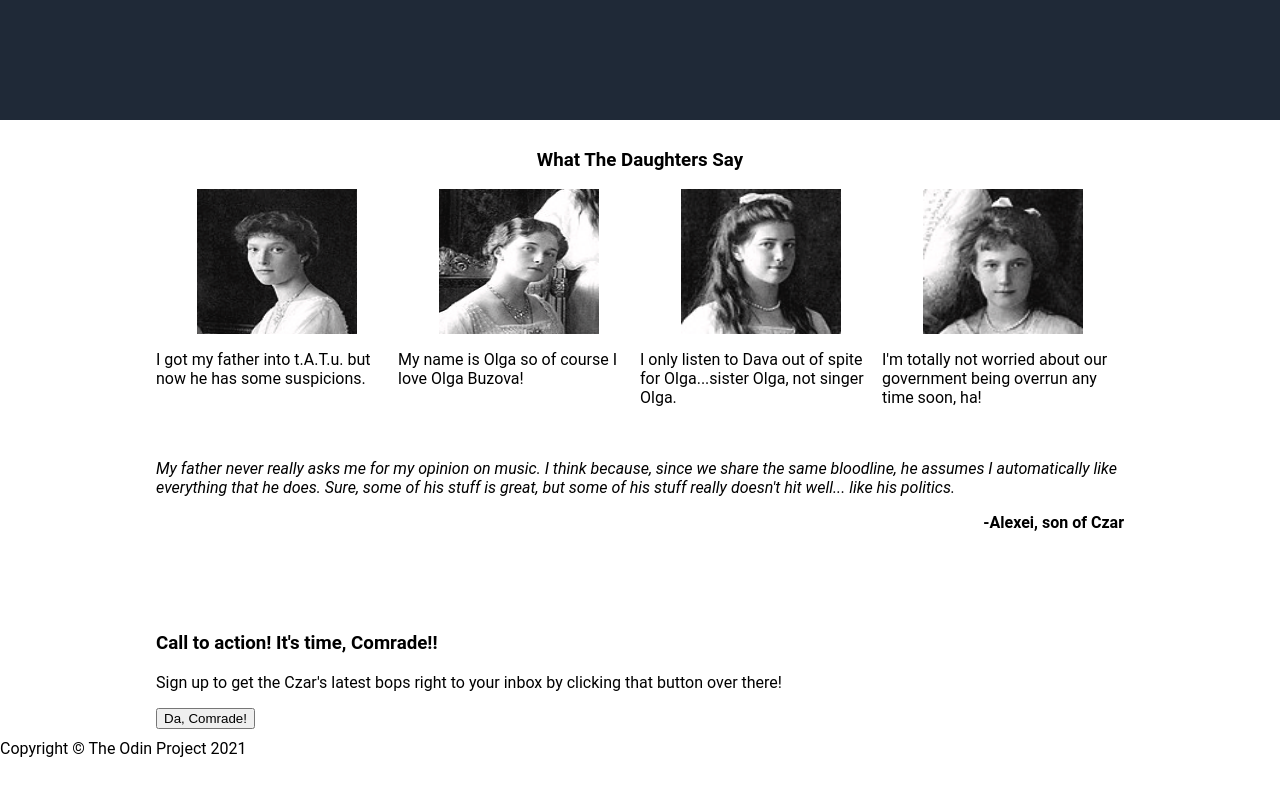
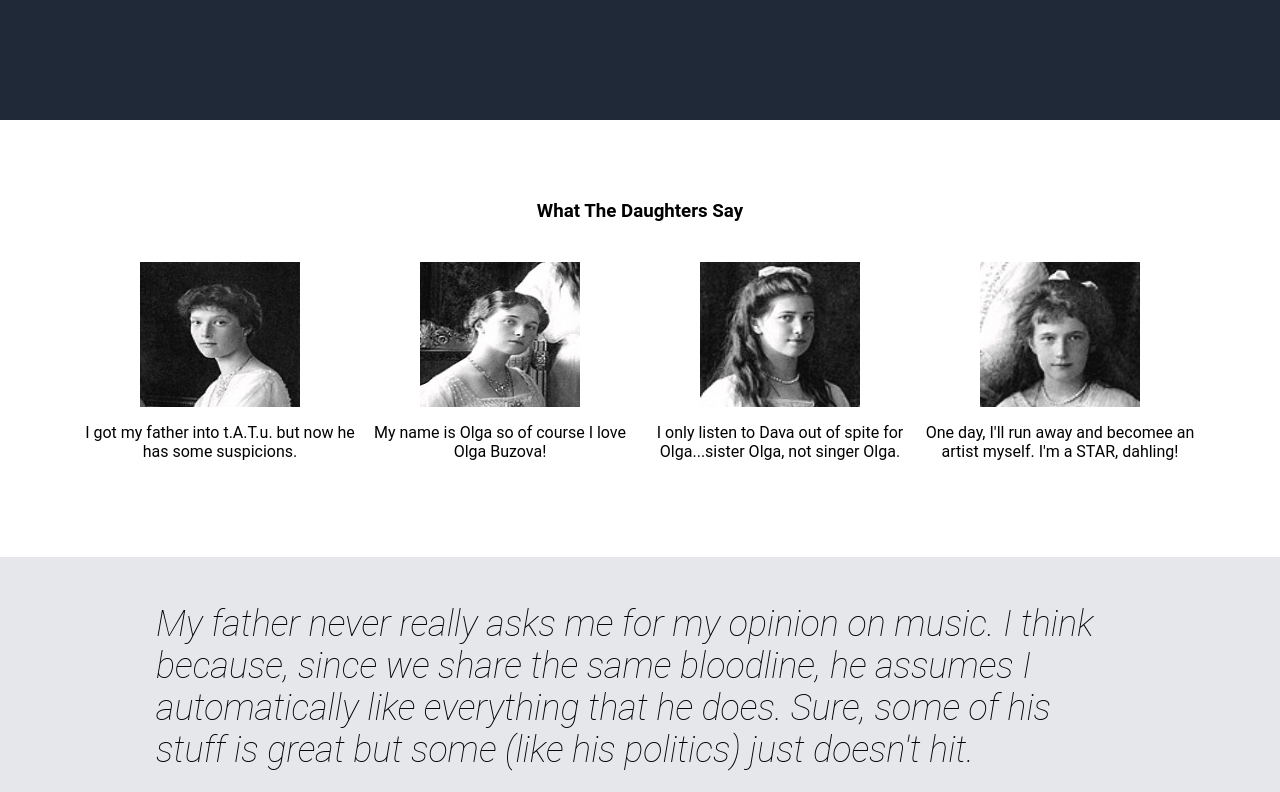
Before and after one commit to smiquirr/LandingPage, a plain HTML site: page index.html in a window 1280 px wide. Shown: the part 488-1280 px from the top of the page. Before the commit the page ends 1246 px from the top, so only its background shows below. Drawn offline with Linux system fonts and the light colour scheme.

Commit message:
fixed boxes in daughters

```diff
--- a/index.html
+++ b/index.html
@@ -44,28 +44,28 @@
 
                     <img src="images/Tatianna.png" alt="Image of Tatianna" style="width:160px;height:145px;">
 
-                    <p>I got my father into t.A.T.u. but now he has some suspicions.</p>
+                    <p class="daughter-d">I got my father into t.A.T.u. but now he has some suspicions.</p>
                 </div>
 
                 <div class="card">
 
                     <img src="images/Olga.png" alt="Image of Olga" style="width:160px;height:145px;">
 
-                    <p>My name is Olga so of course I love Olga Buzova!</p>
+                    <p class="daughter-d">My name is Olga so of course I love Olga Buzova!</p>
                 </div>
 
                 <div class="card">
 
                     <img src="images/Maria.png" alt="image of Maaria" style="width:160px;height:145px;">
 
-                    <p>I only listen to Dava out of spite for Olga...sister Olga, not singer Olga.</p>
+                    <p class="daughter-d">I only listen to Dava out of spite for Olga...sister Olga, not singer Olga.</p>
                 </div>
 
                 <div class="card">
 
                     <img src="images/Anastasia.png" alt="image of Anastasia" style="width:160px;height:145px;">
 
-                    <p>I'm totally not worried about our government being overrun any time soon, ha!</p>
+                    <p class="daughter-d">One day, I'll run away and becomee an artist myself. I'm a STAR, dahling!</p>
                 </div>
             </div>
         </section>
@@ -73,8 +73,7 @@
         <section class="quote-contain">
             <div class="quote-text">
             <p>My father never really asks me for my opinion on music. I think because, since we share the same bloodline, he assumes I
-                automatically like everything that he does. Sure, some of his stuff is great, but some of his stuff really doesn't hit well...
-                like his politics.</p>
+                automatically like everything that he does. Sure, some of his stuff is great but some (like his politics) just doesn't hit.</p>
             </div>
                 <div class="quoter">
                     <b>-Alexei, son of Czar</b>
--- a/styles.css
+++ b/styles.css
@@ -48,7 +48,8 @@ header
 
 .daughters-info
 {
-    padding: 10px 156px 10px 156px;
+    padding: 10px 156px 10px 100x;
+    margin: 80px;
 }
 
 .d-say
@@ -56,14 +57,11 @@ header
     text-align: center;
 }
 
-
-
-
-
 .card-contain
 {
     display: flex;
-    justify-content: center;
+    justify-content: space-between;
+    margin-top: 40px;
 
 }
 
@@ -75,7 +73,13 @@ header
     align-items: center;
     width: 250px;
     block-size: fit-content;
+    flex: 1;
 
+}
+
+.daughter-d
+{
+    text-align: center;
 }
 .image
 {
@@ -89,15 +93,20 @@ header
 .quote-contain
 {
     padding: 10px 156px 10px 156px;
+    background-color: #E5E7Eb;
 }
+
 .quote-text
 {
-    font-style: italic
+    font-size: 36px;
+    font-style: italic;
+    font-weight: lighter;
 }
 
 .quoter
 {
-    float: right;
+    display: block;
+    margin-left: 0;
 }
 
 .action-call
```
